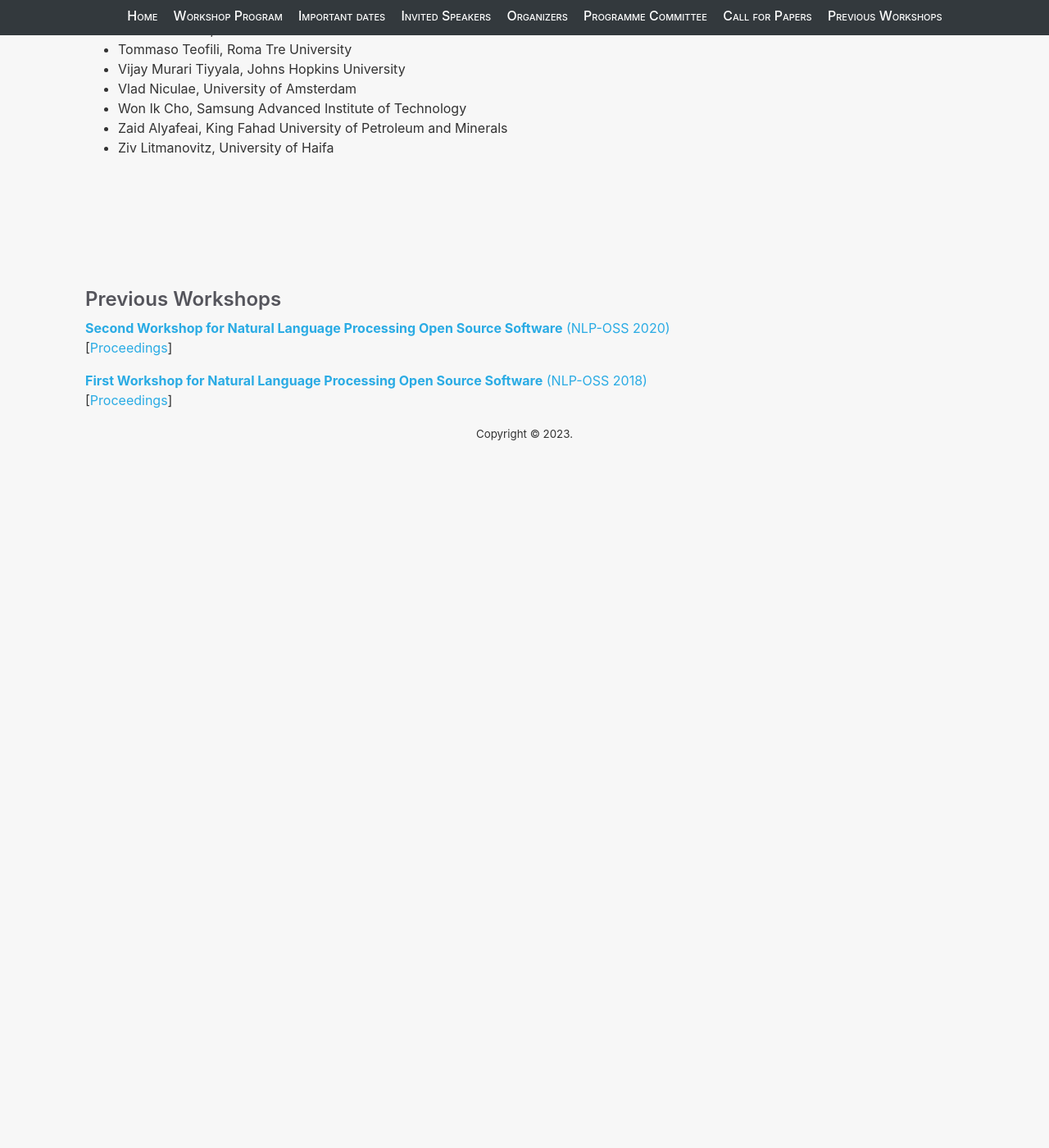
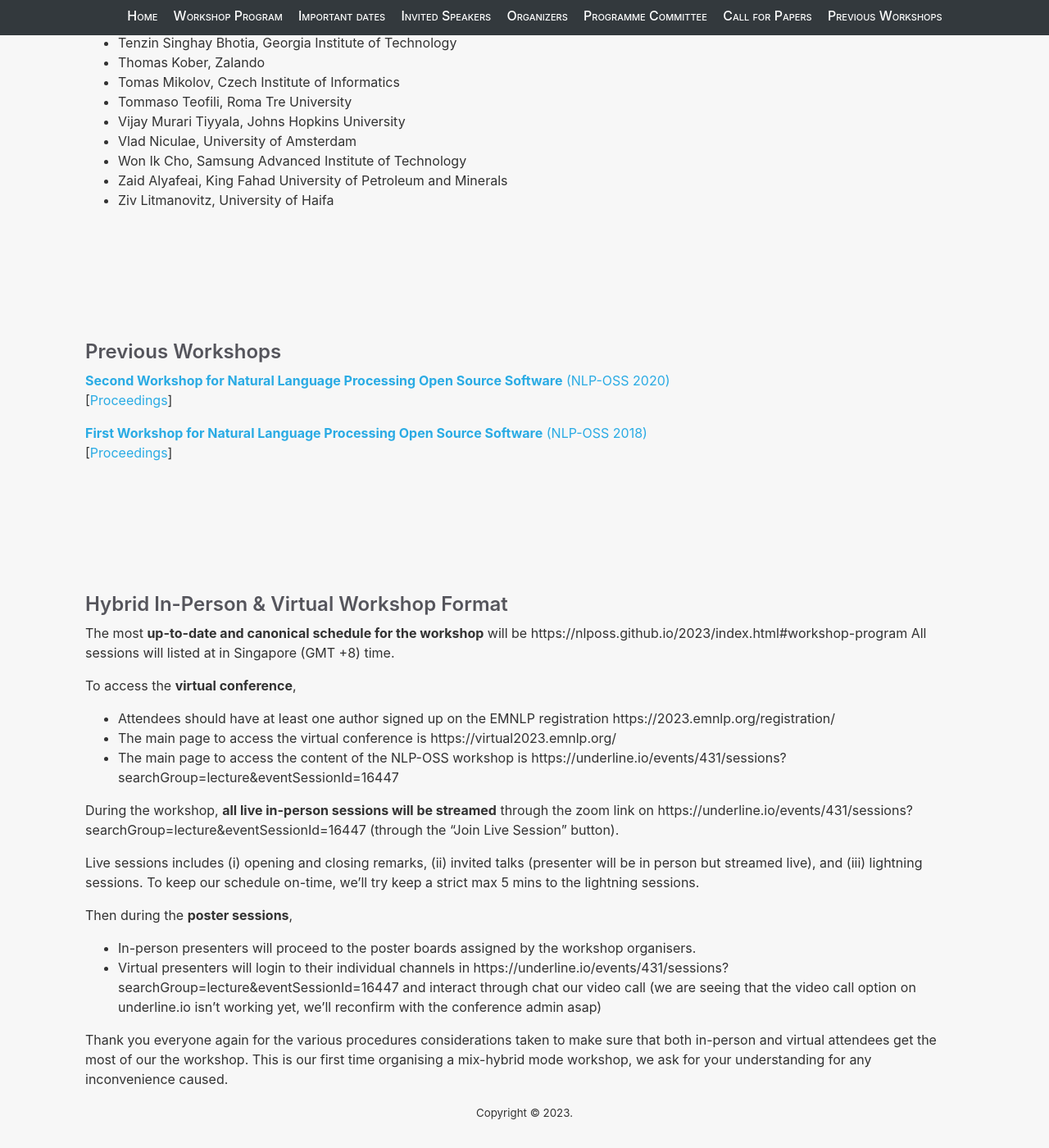
Before and after one commit to nlposs/nlposs.github.io, a Jekyll site: the page built from 2023/index.md, in a window 1280 px wide and 1400 px high, scrolled down 9364 px. Shown: the whole window at 82% size. Built offline with Jekyll 4.4.1, drawn with Linux system fonts in a browser that asks for light colours; before the commit the page ends 9936 px from its top, so only the background shows below that; some of the changed text lies outside the part shown.

Commit message:
Update index.md

```diff
--- a/2023/index.md
+++ b/2023/index.md
@@ -88,7 +88,7 @@
 <h3><strong>trlX: A Framework for Large Scale Open Source RLHF</strong> </h3>
 <h3><a href="https://www.louiscastricato.com/">Louis Castricato</a> </h3>
 <br>
-Reinforcement learning from human feedback (RLHF) utilizes human feedback to better align large language models with human preferences via online optimization against a learned re- ward model. Current RLHF paradigms rely on Proximal Policy Optimization (PPO), which quickly becomes a challenge to implement and scale up to large architectures. To address this difficulty we created the <i><a href="https://github.com/CarperAI/trlx">trlX library</a> as a feature-complete open-source framework for RLHF fine-tuning of models up to and exceeding 70 billion parameters. This talk presents the trlX implementation that supports for multiple types of dis- tributed training including distributed data par- allel, model sharded, as well as tensor, sequential, and pipeline parallelism.
+Reinforcement learning from human feedback (RLHF) utilizes human feedback to better align large language models with human preferences via online optimization against a learned re- ward model. Current RLHF paradigms rely on Proximal Policy Optimization (PPO), which quickly becomes a challenge to implement and scale up to large architectures. To address this difficulty we created the <i><a href="https://github.com/CarperAI/trlx">trlX library</a></i> as a feature-complete open-source framework for RLHF fine-tuning of models up to and exceeding 70 billion parameters. This talk presents the trlX implementation that supports for multiple types of distributed training including distributed data par- allel, model sharded, as well as tensor, sequential, and pipeline parallelism.
 <br><br>
 <p>
 <img src="https://static.wixstatic.com/media/f27bfa_22c58165c6eb4eac9a166487c54c0fd2~mv2.png/v1/crop/x_46,y_0,w_661,h_960/fill/w_625,h_960,al_c,q_90,enc_auto/coffee.png" align="left" style="margin-right: 32px; margin-bottom: 16px;" width=120px height=159px >
@@ -101,7 +101,7 @@
 <h3><strong></strong>Southeast Asia LLMs: SEA-LION and Wangchan-LION</h3>
 <h3> <a href="https://www.linkedin.com/in/david-ong-tw">David Tat-Wee Ong</a> and <a href="https://www.linkedin.com/in/peerat-limkonchotiwat">Peerat Limkonchotiwat</a> </h3>
 <br>
-<i><a href="https://github.com/aisingapore/sealion">SEA-LION</a> (Southeast Asian Languages In One Network) is a family of multilingual LLMs that is specifically pre-trained and instruct-tuned for the South- east Asian (SEA) region, incorporating a custom SEABPETokenizer which is specially tailored for SEA languages. The first part of this talk will cover our design philosophy and pre-training methodology for SEA- LION. The second part of this talk will cover <i><a href="https://github.com/PyThaiNLP/pythainlp">PyThaiNLP's</a> work on Wangchan-LION, an instruct-tuned version of SEA-LION for the Thai community.
+<i><a href="https://github.com/aisingapore/sealion">SEA-LION</a></i>i> (Southeast Asian Languages In One Network) is a family of multilingual LLMs that is specifically pre-trained and instruct-tuned for the South- east Asian (SEA) region, incorporating a custom SEABPETokenizer which is specially tailored for SEA languages. The first part of this talk will cover our design philosophy and pre-training methodology for SEA- LION. The second part of this talk will cover <i><a href="https://github.com/PyThaiNLP/pythainlp">PyThaiNLP's</a></i>i> work on Wangchan-LION, an instruct-tuned version of SEA-LION for the Thai community.
 <br><br>
 <p>
 <img src="https://avatars.githubusercontent.com/u/13075447?v=4" align="left" style="margin-right: 32px; margin-bottom: 16px;" width=160px height=159px >
@@ -122,7 +122,7 @@
 <h3><strong></strong>Towards Explainable and Accessible AI</h3>
 <h3> <a href="">Brandon Duderstadt</a> and <a href="">Yuvanesh Anand</a> </h3>
 <br>
-Large language models (LLMs) have recently achieved human-level performance on a range of professional and academic benchmarks. Unfortunately, the explainability and accessibility of these models has lagged behind their performance. State-of-the-art LLMs require costly infrastructure, are only accessible via rate-limited, geo-locked, and censored web interfaces, and lack publicly available code and technical reports. Moreover, the lack of tooling for understanding the massive datasets used to train and produced by LLMs presents a critical challenge for explainability research. This talk will be an overview of Nomic AI’s efforts to address these challenges through its two core initiatives: <i><a href="https://gpt4all.io/index.html">GPT4All</a> and Atlas.
+Large language models (LLMs) have recently achieved human-level performance on a range of professional and academic benchmarks. Unfortunately, the explainability and accessibility of these models has lagged behind their performance. State-of-the-art LLMs require costly infrastructure, are only accessible via rate-limited, geo-locked, and censored web interfaces, and lack publicly available code and technical reports. Moreover, the lack of tooling for understanding the massive datasets used to train and produced by LLMs presents a critical challenge for explainability research. This talk will be an overview of Nomic AI’s efforts to address these challenges through its two core initiatives: <i><a href="https://gpt4all.io/index.html">GPT4All</a></i>i> and Atlas.
 <br><br>
 <p>
 <img src="https://media.licdn.com/dms/image/D4D03AQHyR6H00mNdEw/profile-displayphoto-shrink_800_800/0/1701199312557?e=1706745600&v=beta&t=EsvRjv7WhTuzYpGCjX4mlkJmG3jtNnSI6T3UUZJJqEc" align="left" style="margin-right: 32px; margin-bottom: 16px;" width=140px height=159px >
@@ -241,6 +241,8 @@
 
 <p>17:15 - 17:30 &nbsp;&nbsp; <strong> Closing Remarks</strong></p>
 
+<strong>Note:</strong> Please to <a href="">Hybrid In-Person & Virtual Workshop Format"</a> section for instructions on how to access the both in-person and virtual workshop content.
+
 
 ## Organizers
 
@@ -327,3 +329,27 @@
 
 [**First Workshop for Natural Language Processing Open Source Software** (NLP-OSS 2018)](../2018) <br>
 \[[Proceedings](https://www.aclweb.org/anthology/volumes/W18-25/)\]
+
+
+## Hybrid In-Person & Virtual Workshop Format
+
+The most <strong>up-to-date and canonical schedule for the workshop</strong> will be https://nlposs.github.io/2023/index.html#workshop-program All sessions will listed at in Singapore (GMT +8) time.
+
+To access the <strong>virtual conference</strong>,
+
+ - Attendees should have at least one author signed up on the EMNLP registration https://2023.emnlp.org/registration/
+ - The main page to access the virtual conference is https://virtual2023.emnlp.org/
+ - The main page to access the content of the NLP-OSS workshop is https://underline.io/events/431/sessions?searchGroup=lecture&eventSessionId=16447
+
+
+During the workshop, <strong>all live in-person sessions will be streamed</strong> through the zoom link on https://underline.io/events/431/sessions?searchGroup=lecture&eventSessionId=16447 (through the “Join Live Session” button).
+
+Live sessions includes (i) opening and closing remarks, (ii) invited talks (presenter will be in person but streamed live), and (iii) lightning sessions. To keep our schedule on-time, we’ll try keep a strict max 5 mins to the lightning sessions.
+
+Then during the <strong>poster sessions</strong>,
+
+ - In-person presenters will proceed to the poster boards assigned by the workshop organisers.
+ - Virtual presenters will login to their individual channels in https://underline.io/events/431/sessions?searchGroup=lecture&eventSessionId=16447 and interact through chat our video call (we are seeing that the video call option on underline.io isn’t working yet, we’ll reconfirm with the conference admin asap)
+
+
+Thank you everyone again for the various procedures considerations taken to make sure that both in-person and virtual attendees get the most of our the workshop. This is our first time organising a mix-hybrid mode workshop, we ask for your understanding for any inconvenience caused.
```
